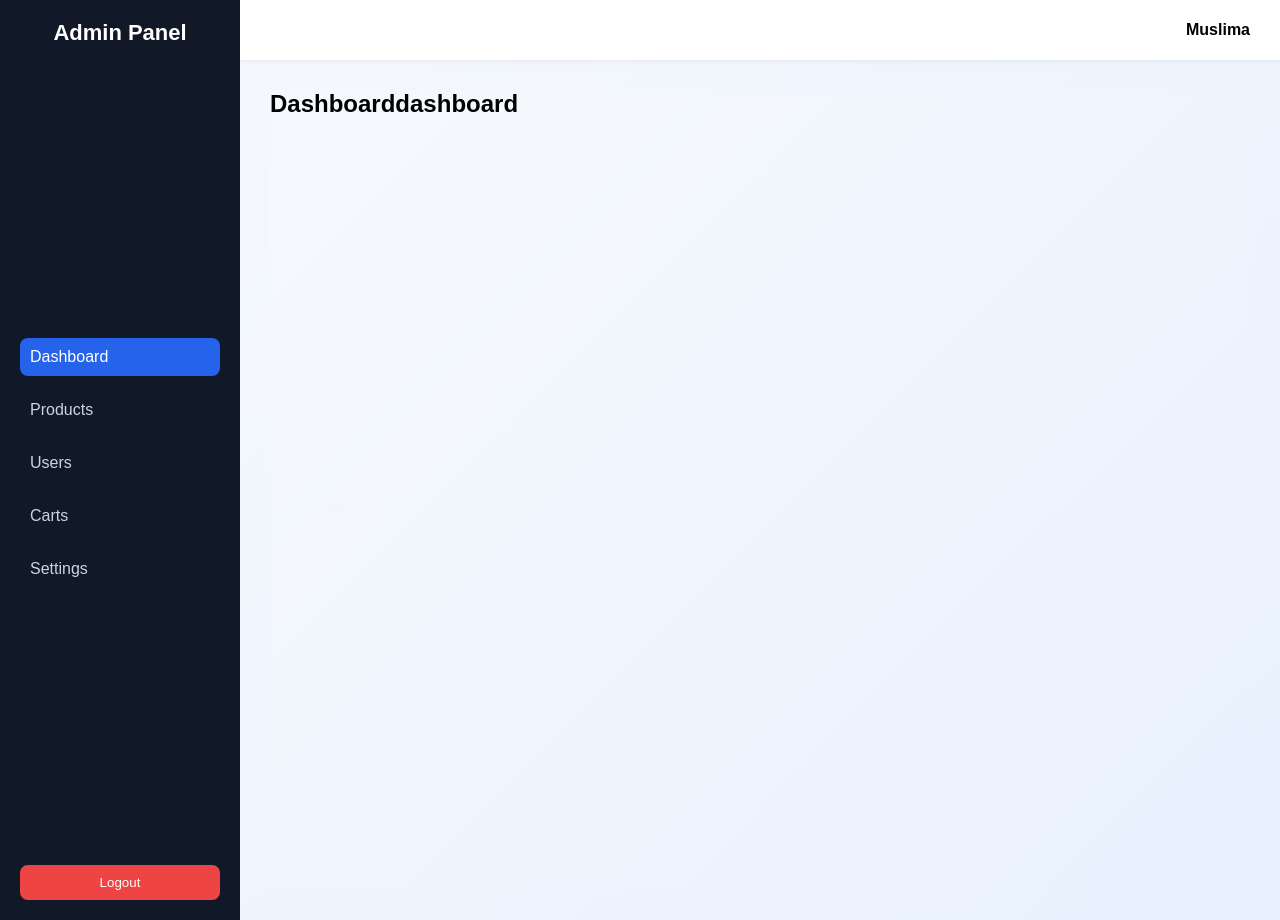
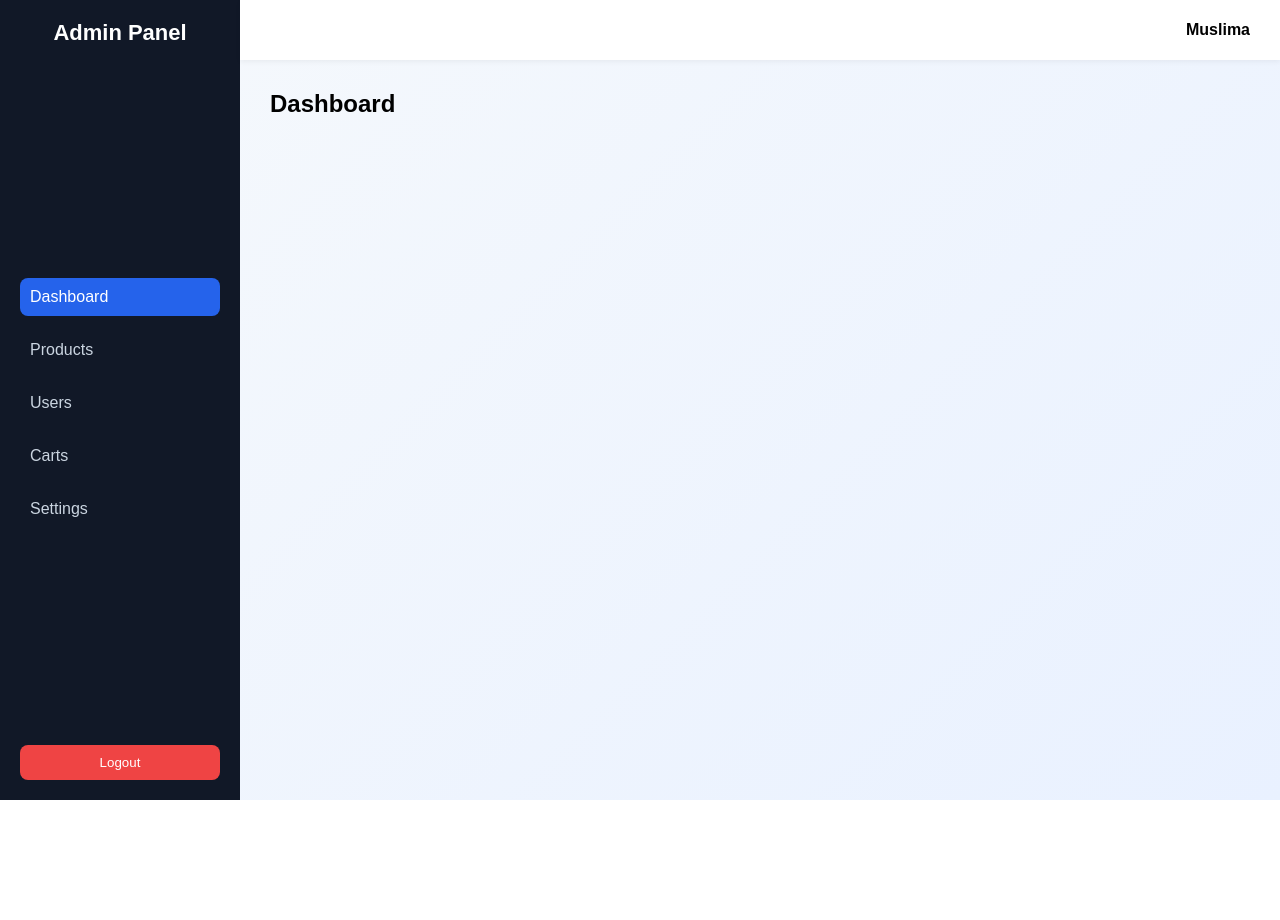
Before and after one commit to muslimsislomjonova-cmd/react_AdminPanel, a React (Create React App) app: page /dashboard in a window 1280 px wide. After the commit the page ends 800 px from the top, so only its background shows below. Built offline with nearby package versions, Linux system fonts and the light colour scheme; sample sign-in values are in the browser's storage.

Commit message:
adminpalenpro

```diff
--- a/src/router/AdminLayout.jsx
+++ b/src/router/AdminLayout.jsx
@@ -61,6 +61,7 @@ function AdminLayout() {
 
         <section className="content">
           <Outlet />
+
         </section>
       </main>
     </div>
--- a/src/router/DashboardHome.jsx
+++ b/src/router/DashboardHome.jsx
@@ -1,21 +1,5 @@
-import { useNavigate } from "react-router-dom";
 import "./dashboard.css";
-
 function Dashboard() {
-  const navigate = useNavigate();
-
-  const handleLogout = () => {
-    localStorage.removeItem("token");
-    navigate("/");
-  };
-
-  return (
-    <div className="dashboard">
-      <h1>Dashboard</h1>
-      <h1>dashboard</h1>
-
-    </div>
-  );
+  return <h2>Dashboard</h2>;
 }
-
 export default Dashboard;
```
